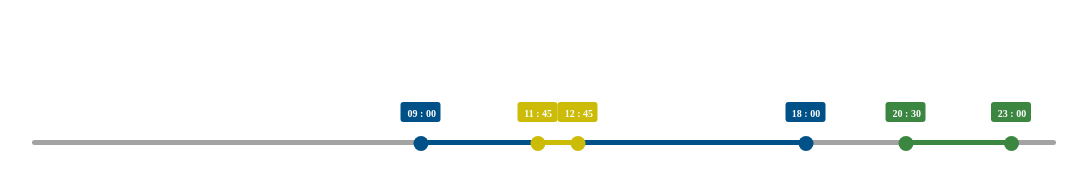
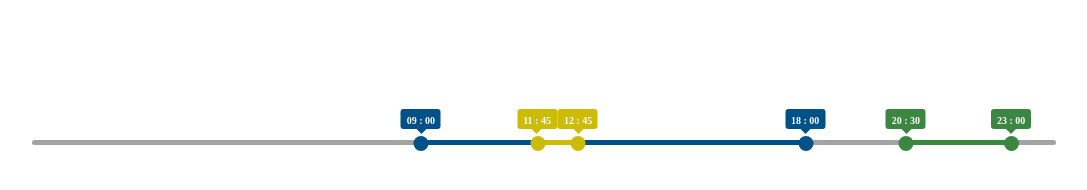
Before and after one commit to pavan109719/timeSlider, a plain HTML site: page time-slider/index.html in a window 1280 px wide. Shown: the whole page, without its empty margins (48-1135 px from the left). Drawn offline with Linux system fonts and the light colour scheme.

Commit message:
added arrows to the flag

```diff
--- a/time-slider/style.css
+++ b/time-slider/style.css
@@ -83,7 +83,7 @@
     width: 40px;
     height: 20px;
     position: absolute;
-    top: -6.2px;
+    top: 1px;
     margin-top: -28px;
     margin-left: -63px;
     border-radius: 3px;
@@ -92,7 +92,7 @@
     font-size: 10px;
     font-weight: 700;
     color: #FFFFFF;
-    padding-left: 2px;
+    padding-left: 6px;
     padding-top: 6px;
     text-align: center;
 }
@@ -100,7 +100,7 @@
     width: 40px;
     height: 20px;
     position: absolute;
-    top: -6.2px;
+    top: 1px;
     margin-top: -28px;
     margin-left: -63px;
     border-radius: 3px;
@@ -109,7 +109,7 @@
     font-size: 10px;
     font-weight: 700;
     color: #FFFFFF;
-    padding-left: 2px;
+    padding-left: 6px;
     padding-top: 6px;
     text-align: center;
 }
@@ -117,7 +117,7 @@
     width: 40px;
     height: 20px;
     position: absolute;
-    top: -6.2px;
+    top: 1px;
     margin-top: -28px;
     margin-left: -63px;
     border-radius: 3px;
@@ -126,21 +126,59 @@
     font-size: 10px;
     font-weight: 700;
     color: #FFFFFF;
-    padding-left: 2px;
+    padding-left: 6px;
     padding-top: 6px;
     text-align: center;
 }
 .flag::after{
     content: "";
     position: relative;
-    left:-18px;
-    top:-20px;
+    left:-19px;
+    top:14px;
     width: 0;
     height: 0;
     /* background: #005187; */
     border-top: #005187;
     border-left: 5px solid transparent;
     border-right: 5px solid transparent;
+    z-index: -5;
+}
+.hoverflag1::after{
+    content: "";
+    position: relative;
+    left:-19px;
+    top:19px;
+    width: 0;
+    height: 0;
+    /* background: #005187; */
+    border-top: 5px solid #005187;
+    border-left: 5px solid transparent;
+    border-right: 5px solid transparent;
+    z-index: -5;
+}
+.hoverflag2::after{
+    content: "";
+    position: relative;
+    left:-19px;
+    top:19px;
+    width: 0;
+    height: 0;
+    /* background: #ccbc08; */
+    border-left: 5px solid transparent;
+    border-right: 5px solid transparent;
+    border-top:5px solid #ccbc08;
+}
+.hoverflag3::after{
+    content: "";
+    position: relative;
+    left:-19px;
+    top:19px;
+    width: 0;
+    height: 0;
+    /* background: #3b8641; */
+    border-left: 5px solid transparent;
+    border-right: 5px solid transparent;
+    border-top: 5px solid #3b8641;
     z-index: -5;
 }
 #select-1{
```
